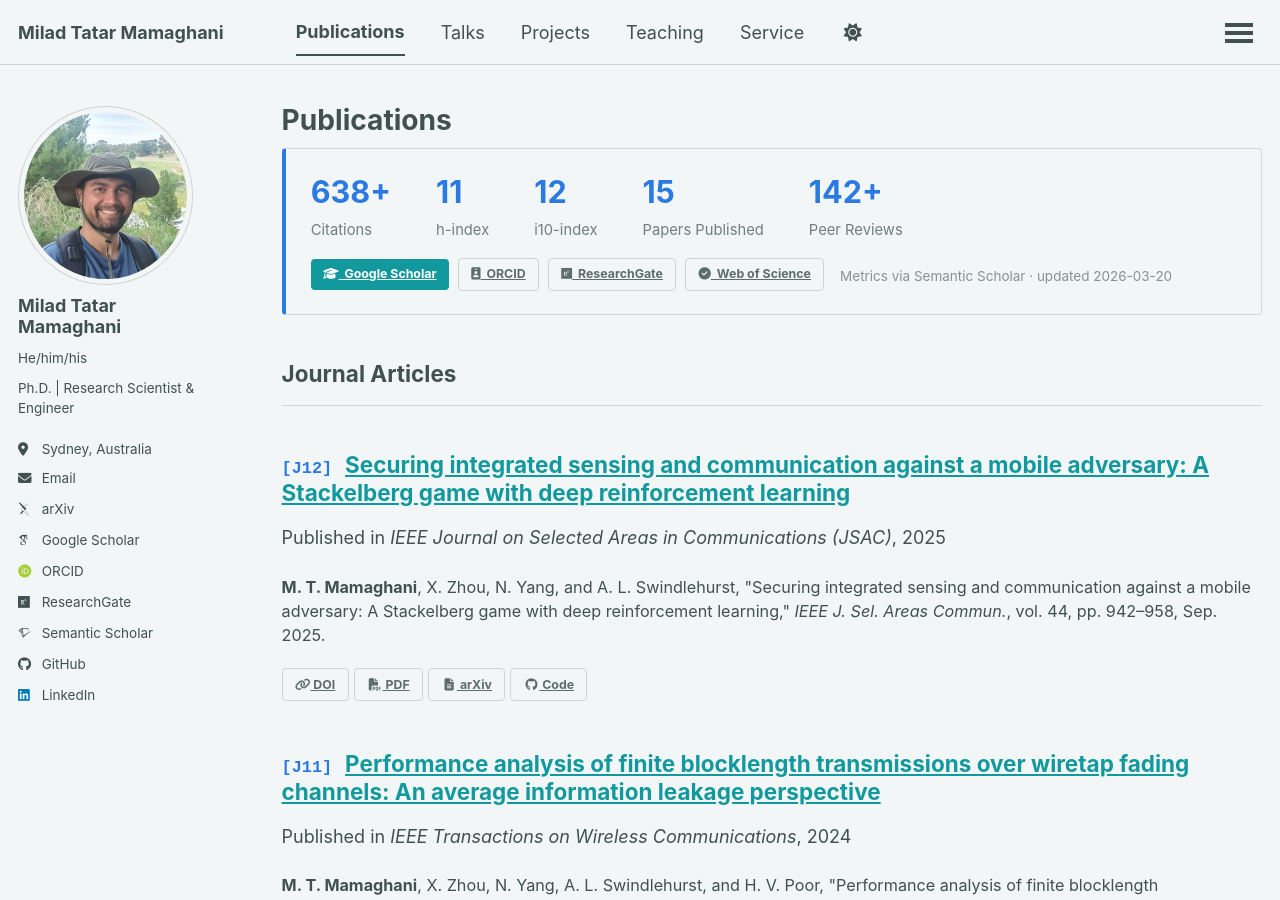
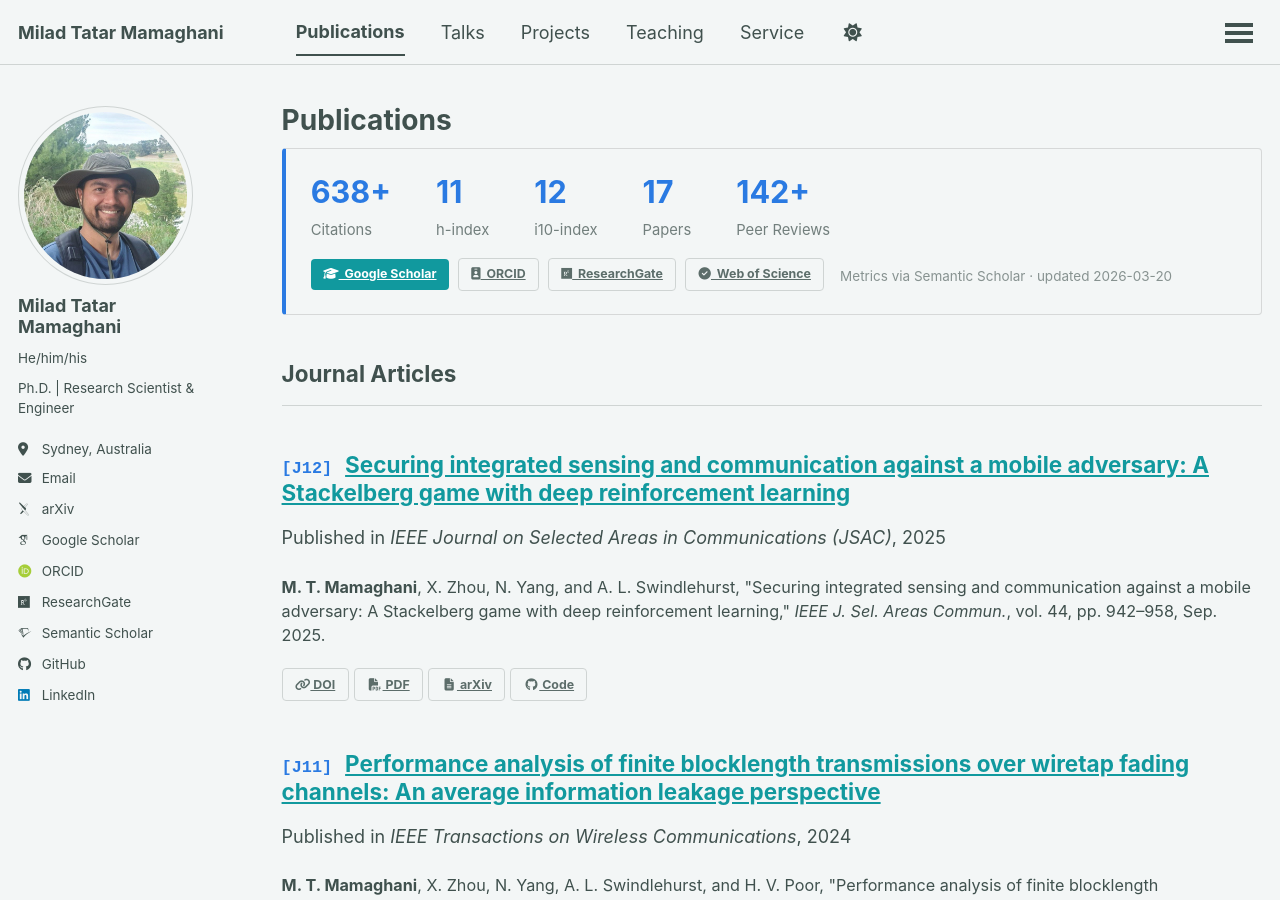
Before and after one commit to miladtm94/miladtm94.github.io, a Jekyll site: the page built from _pages/publications.html, in a window 1280 px wide and 900 px high. Built offline with Jekyll 4.4.1, drawn with Linux system fonts in a browser that asks for light colours; some web fonts are replaced; a script that is not in the unit is left out.

Commit message:
Use Semantic Scholar API paper count for Publications metric

```diff
--- a/_pages/publications.html
+++ b/_pages/publications.html
@@ -28,11 +28,8 @@ author_profile: true
     </div>
 
     <div>
-      {% assign j_count = site.publications | where: "category", "manuscripts" | size %}
-      {% assign c_count = site.publications | where: "category", "conferences" | size %}
-      {% assign published_count = j_count | plus: c_count %}
-      <span style="font-size:1.7em; font-weight:700; color:#2a7ae2;">{{ published_count }}</span><br>
-      <span style="font-size:0.82em; opacity:0.72;">Papers Published</span>
+      <span style="font-size:1.7em; font-weight:700; color:#2a7ae2;">{{ site.data.metrics.papers }}</span><br>
+      <span style="font-size:0.82em; opacity:0.72;">Papers</span>
     </div>
 
     <div>
```
